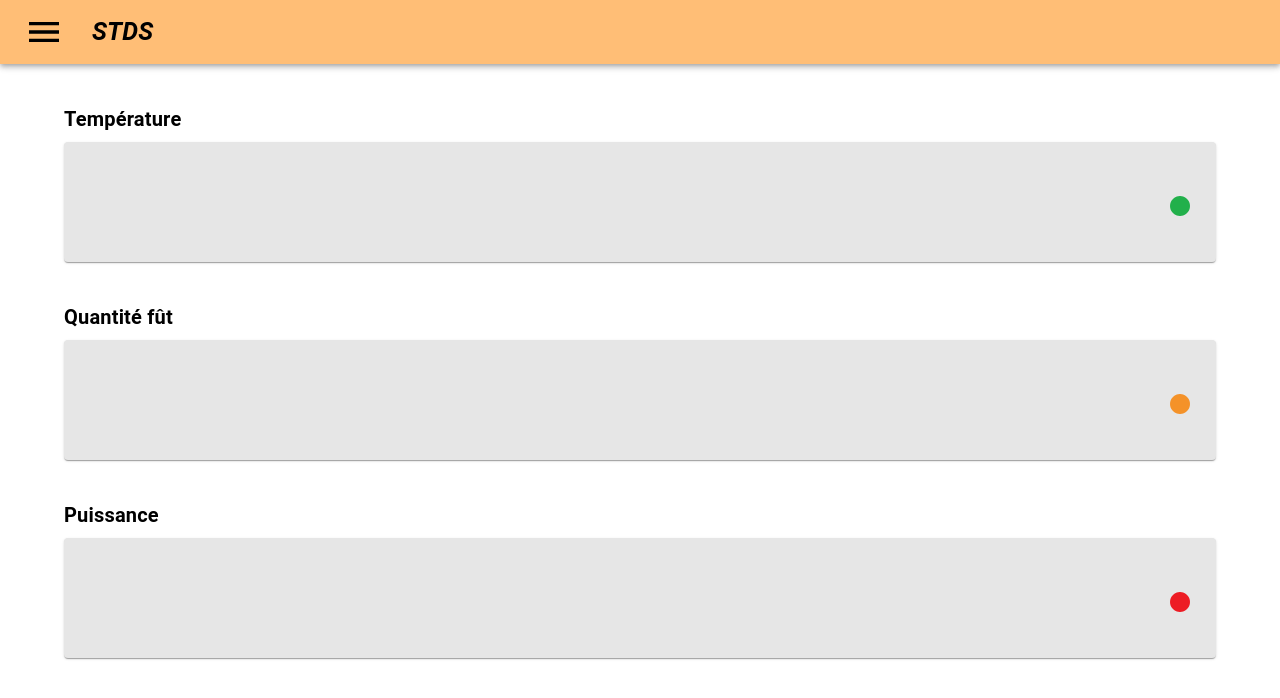
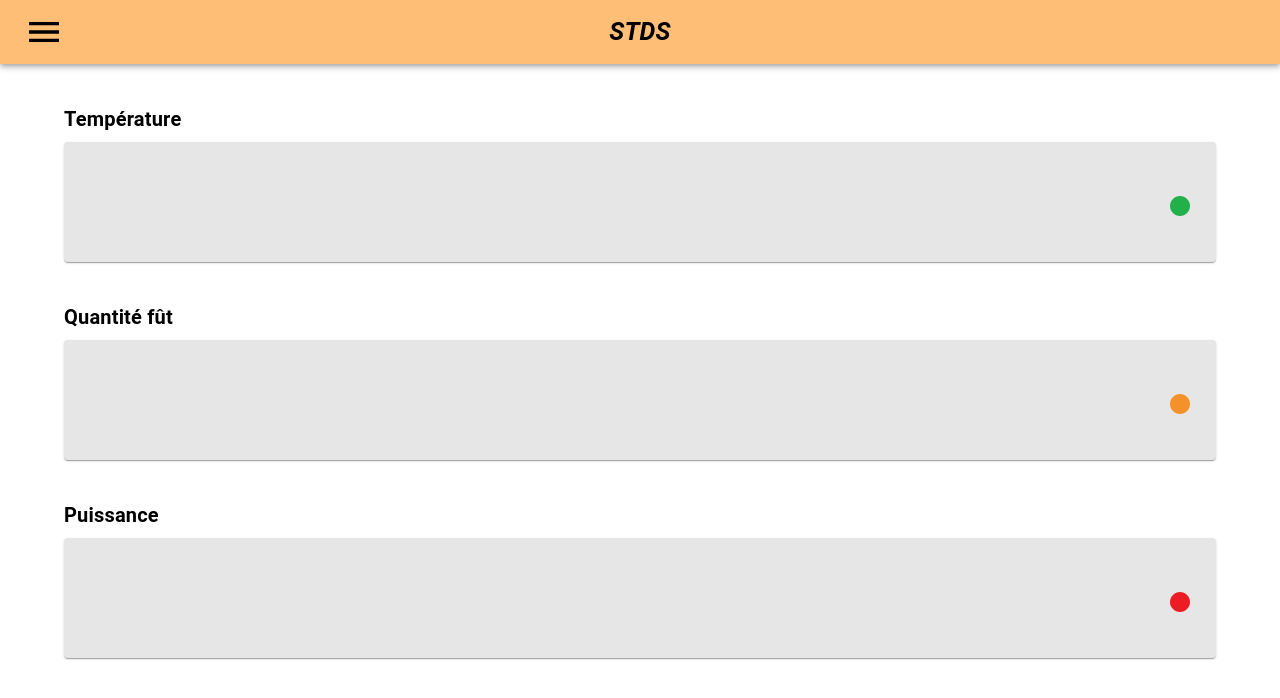
Before and after one commit to Falsimane/SAE-ALT-S3-Dev-22-23-STDS-3B-Equipe-4, a React (Create React App) app in the folder stds-app/: page / in a window 1280 px wide. Shown: the top 698 px of the page. Built offline with nearby package versions, Linux system fonts and the light colour scheme.

Commit message:
titre STDS centré

```diff
--- a/stds-app/src/App.tsx
+++ b/stds-app/src/App.tsx
@@ -75,7 +75,7 @@ export default function App() {
             color="inherit"
             aria-label="open drawer"
             onClick={handleMenu}
-            sx={{ mr: 2 }}
+            sx={{position: "absolute", mr: 2, zIndex: 1}}
           >
             <MenuIcon sx={{ color: "#000" , fontSize: 40}} />
           </IconButton>
@@ -84,11 +84,13 @@ export default function App() {
             noWrap
             component="div"
             sx={{
-              flexGrow: 1,
               display: {color: "#000" },
               fontWeight: "bold",
               fontStyle: "italic",
-              fontSize: 25
+              fontSize: 25,
+                position: "relative",
+                textAlign: "center",
+                width: '100%'
             }}
           >
             STDS
@@ -109,7 +111,7 @@ export default function App() {
         }}
       >
         <MenuItem onClick={handleClose} sx={{fontSize: 20}}>Accueil</MenuItem>
-        <MenuItem onClick={handleClose}sx={{fontSize: 20}}>Maintenance</MenuItem>
+        <MenuItem onClick={handleClose} sx={{fontSize: 20}}>Maintenance</MenuItem>
       </Menu>
 
       <CardBox colordot={colordotTemp} title={"Température"} />
```
